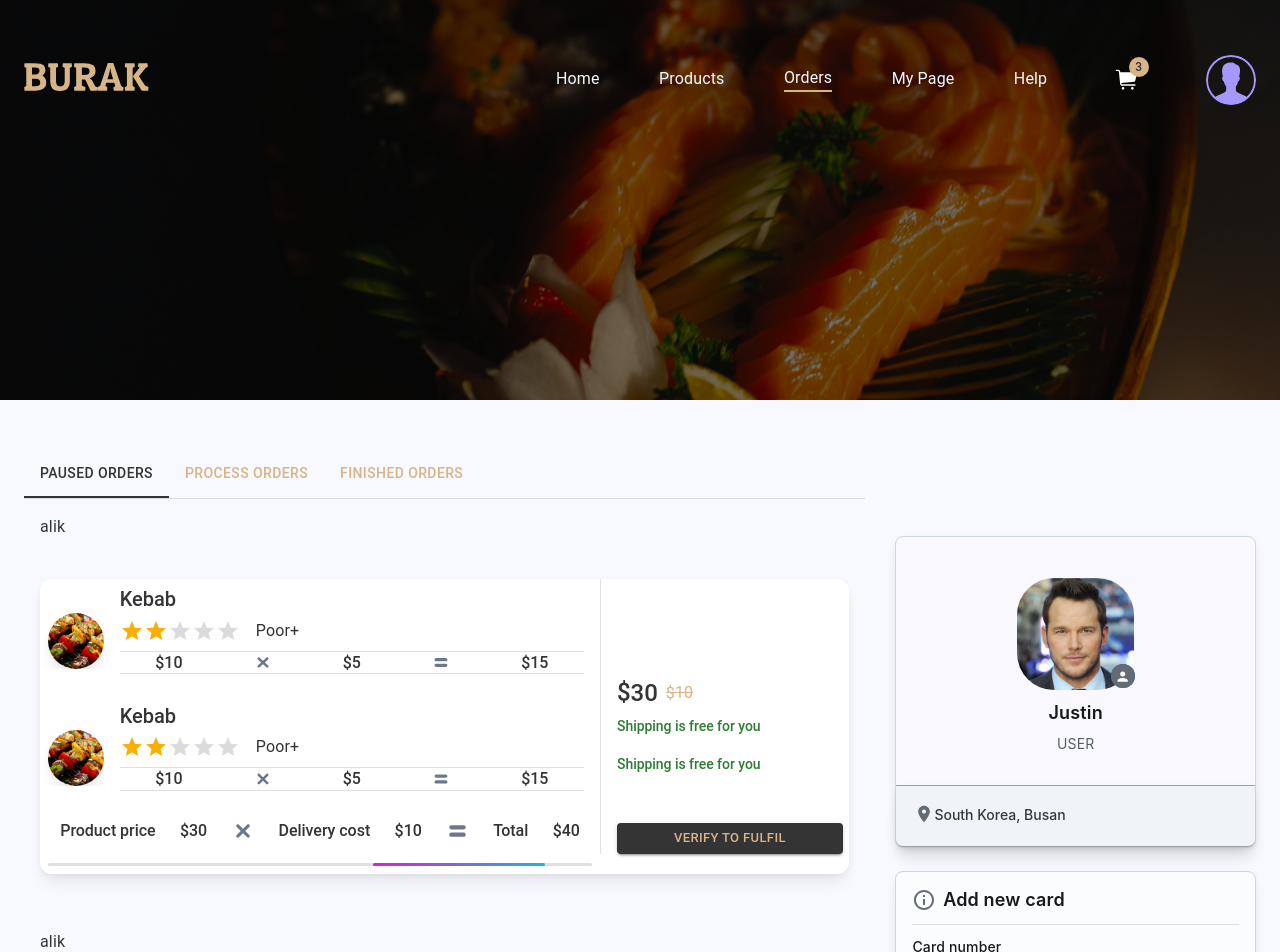
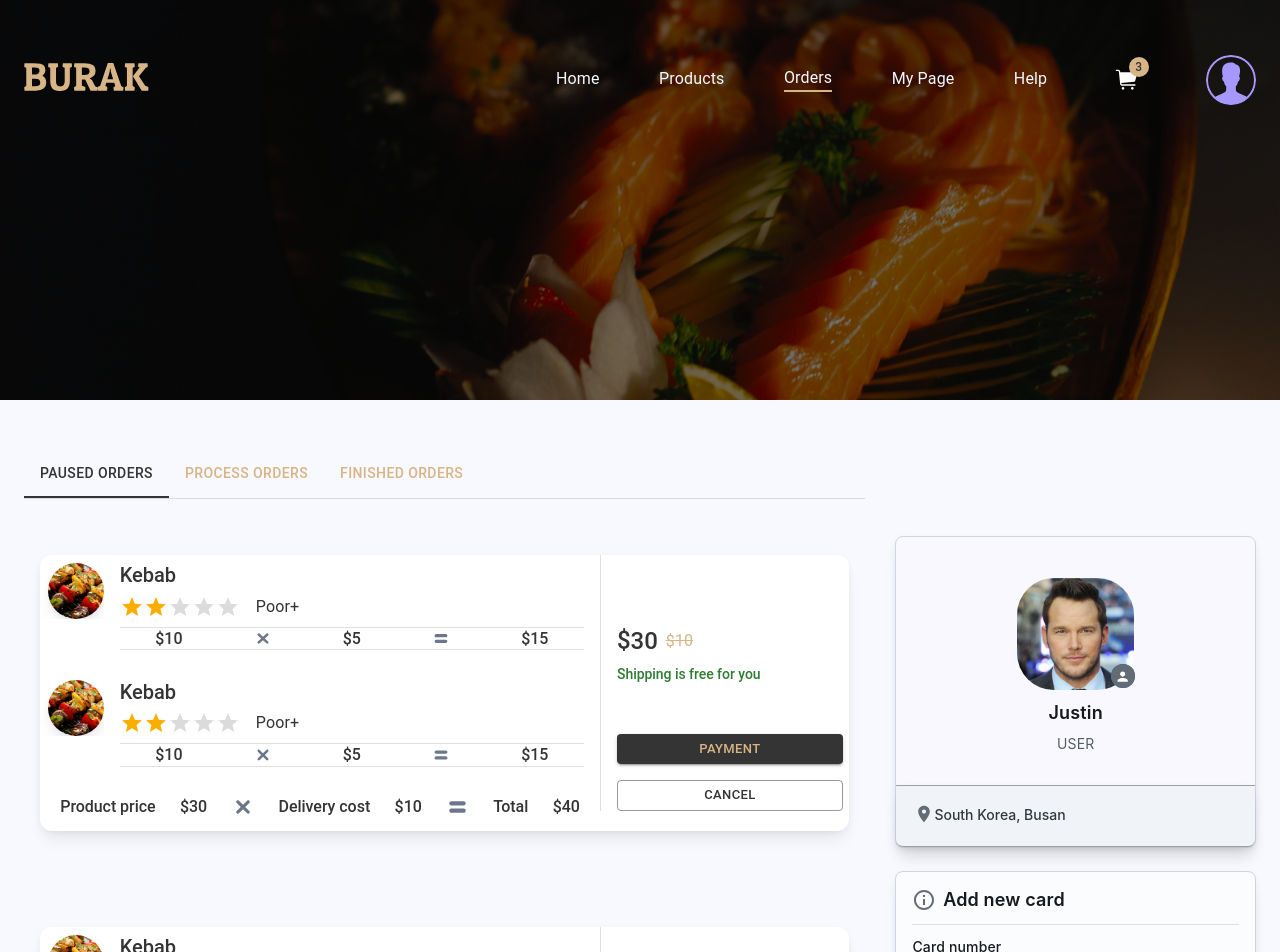
Before and after one commit to TemirovIlkhom/burak-react, a React (Create React App) app: page /orders in a window 1280 px wide. Shown: the top 952 px of the page. Built offline with nearby package versions, Linux system fonts and the light colour scheme.

Commit message:
feat: completed orders page pubshing

```diff
--- a/src/app/screens/ordersPage/FinishedOrders.tsx
+++ b/src/app/screens/ordersPage/FinishedOrders.tsx
@@ -28,7 +28,7 @@ export default function FinishedOrders() {
     <Stack>
     {[1, 2, 3].map((ele, index) => {
            return(
-           <Box sx={{ p: 2 }}>xatir
+           <Box sx={{ p: 2 }}>
       <Card sx={{
         borderRadius: 3,
         mt: 5,
@@ -188,10 +188,10 @@ export default function FinishedOrders() {
               <Typography variant="h6" color="success.main" sx={{ mb: 2 }}>
               Shipping is free for you
               </Typography>
-              <Box sx={{ display: 'flex', flexDirection: 'column', mt: 4 }}>
+              {/* <Box sx={{ display: 'flex', flexDirection: 'column', mt: 4 }}>
                 <Button variant="contained" color="primary" size="small">PAYMENT</Button>
                 <Button variant="outlined" color="primary" size="small" sx={{ mt: 2 }}>CANCEL</Button>
-              </Box>
+              </Box> */}
             </Box>
           </Box>
       </Card>
--- a/src/app/screens/ordersPage/PausedOrders.tsx
+++ b/src/app/screens/ordersPage/PausedOrders.tsx
@@ -29,7 +29,7 @@ export default function PausedOrders() {
     <Stack>
     {[1, 2, 3].map((ele, index) => {
            return(
-           <Box sx={{ p: 2 }}>salom
+           <Box sx={{ p: 2 }}>
       <Card sx={{
         borderRadius: 3,
         mt: 5,
--- a/src/app/screens/ordersPage/ProcessOrders.tsx
+++ b/src/app/screens/ordersPage/ProcessOrders.tsx
@@ -1,7 +1,7 @@
 import React from 'react';
-import { Box, Card,  Typography, Button, Rating, Avatar, Stack, LinearProgress, styled } from '@mui/material';
+import { Box, Card,  Typography, Button, Rating, Avatar, Stack, LinearProgress } from '@mui/material';
 import { Star as StarIcon } from '@mui/icons-material';
-import TabPanel  from '@mui/lab/TabPanel';
+import moment from 'moment';
 
 const labels: { [index: string]: string } = {
   0.5: 'Useless',
@@ -27,7 +27,7 @@ export default function ProcessOrders() {
     <Stack>
     {[1, 2, 3].map((ele, index) => {
            return(
-           <Box sx={{ p: 2 }}>alik
+           <Box sx={{ p: 2 }}>
       <Card sx={{
         borderRadius: 3,
         mt: 5,
@@ -45,7 +45,7 @@ export default function ProcessOrders() {
                      {[1, 2].map((ele2, index2) => {
                 return(
                      <Box
-              sx={{ display: "flex", flexDirection: "row", alignItems: "center"}}>
+              sx={{ display: "flex", flexDirection: "row", }}>
 
             <Box sx={{
               pl: '8px',
@@ -200,7 +200,7 @@ export default function ProcessOrders() {
               Shipping is free for you
               </Typography>
               <Typography variant="h6" color="success.main" sx={{ mb: 2 }}>
-              Shipping is free for you
+              {moment().format("YY-MM-DD HH:mm")}
               </Typography>
               <Box sx={{ display: 'flex', flexDirection: 'column', mt: 4 }}>
                 <Button variant="contained" color="primary" size="small">VERIFY TO FULFIL</Button>
```
Also changed, not shown: src/app/screens/ordersPage/index.tsx (+14 -12 lines), src/app/store.ts (line endings or trailing spaces).
